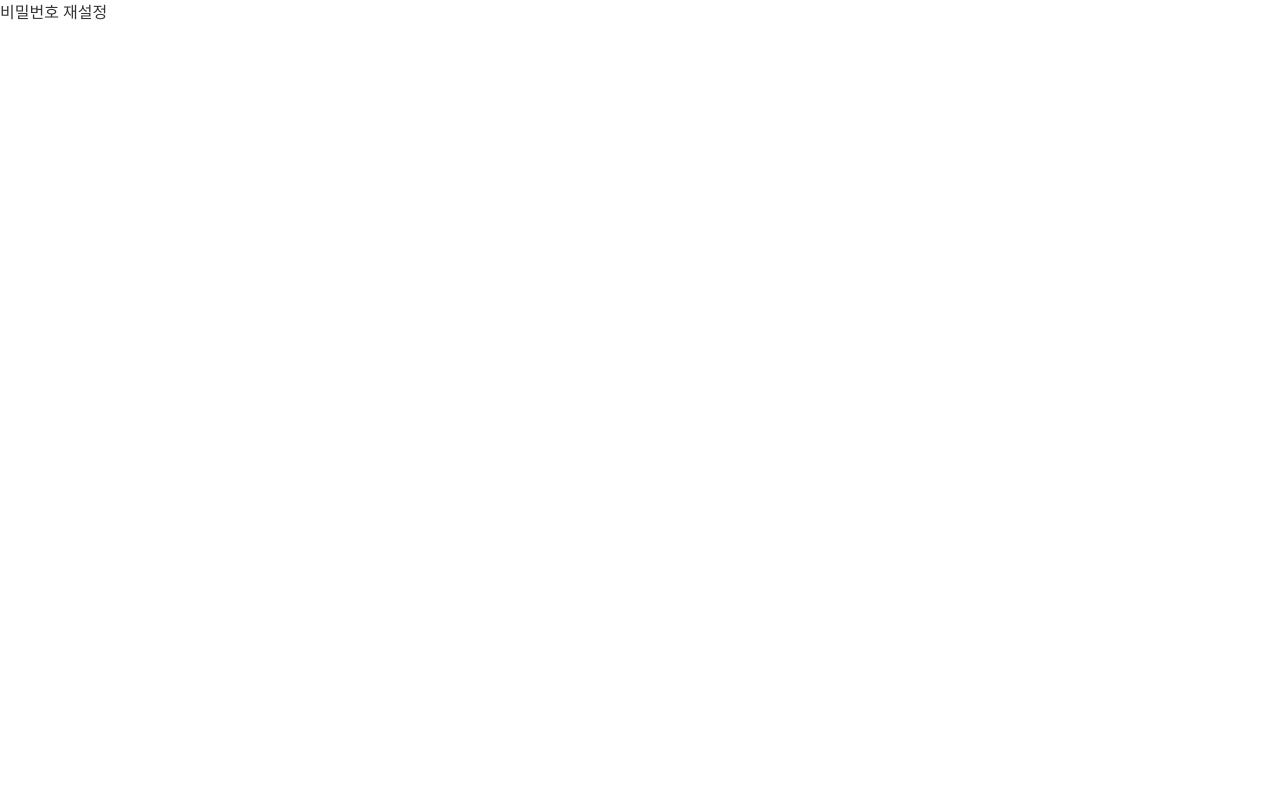
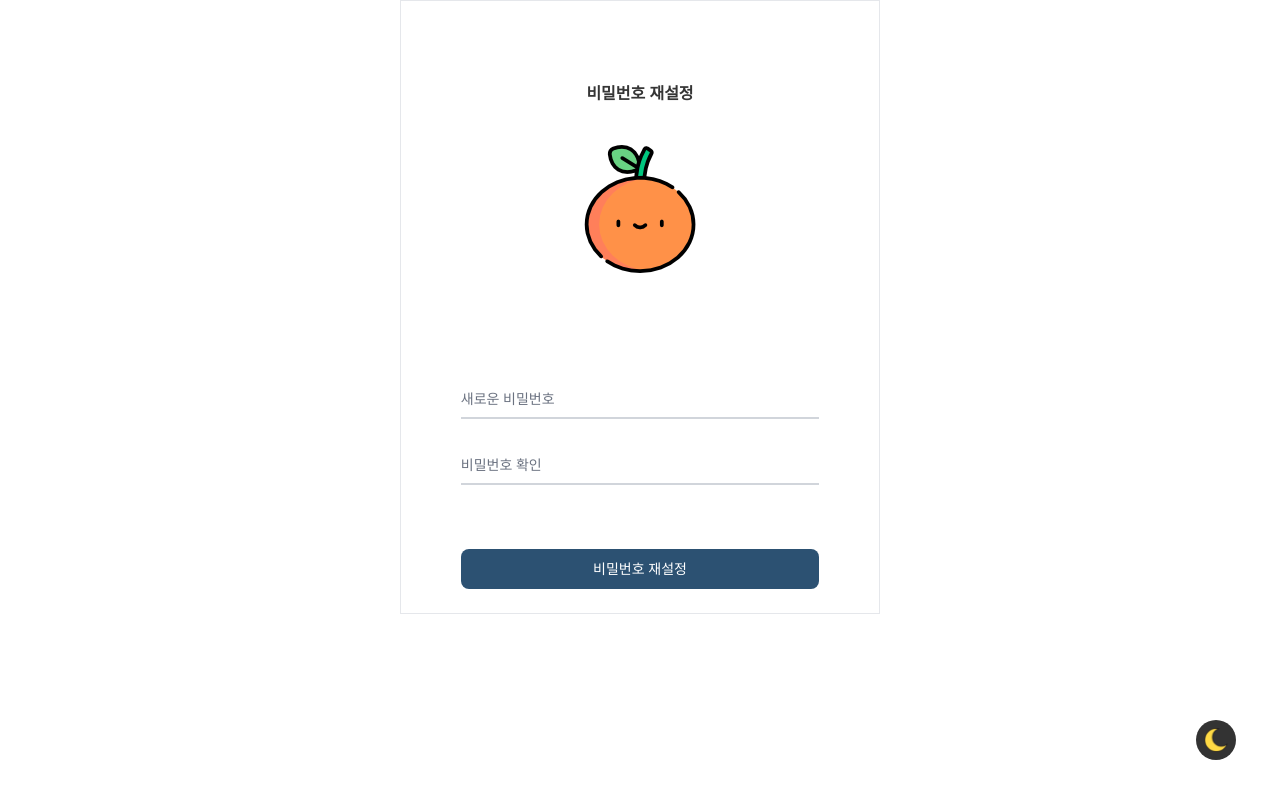
Before and after one commit to gorapaduckoo/recourta, a Vue app in the folder frontend/: page /pwreset in a window 1280 px wide. Built offline with nearby package versions, Linux system fonts and the light colour scheme.

Commit message:
Update PW Search/Reset

```diff
--- a/frontend/src/views/PWresetView.vue
+++ b/frontend/src/views/PWresetView.vue
@@ -1,13 +1,34 @@
 <template>
-  <h1>비밀번호 재설정</h1>
+  <DarkmodeButton />
+  <div class="pt-10 w-1/3 min-w-[480px] ml-auto mr-auto border">
+    <h1 class="my-10 text-center font-bold">비밀번호 재설정</h1>
+    <img class="ml-auto mr-auto" src="../assets/placeholder.png" alt="">
+    <form class="pt-10">
+      <div class="mt-16 relative z-0 mb-6 mr-auto ml-auto w-3/4 group">
+        <input type="email" name="floating_email" id="floating_email" class="block py-2.5 px-0 w-full text-sm bg-transparent border-0 border-b-2 border-gray-300 appearance-none dark:border-gray-600 dark:focus:border-[#6c9cc6] focus:outline-none focus:ring-0 focus:border-[#2c5172] peer" placeholder=" " required />
+        <label for="floating_email" class="peer-focus:font-medium absolute text-sm text-gray-500 dark:text-gray-400 duration-300 transform -translate-y-6 scale-75 top-3 -z-10 origin-[0] peer-focus:left-0 peer-focus:text-[#2c5172] dark:peer-focus:text-[#6c9cc6] peer-placeholder-shown:scale-100 peer-placeholder-shown:translate-y-0 peer-focus:scale-75 peer-focus:-translate-y-6">새로운 비밀번호</label>
+      </div>
+      <div class="mt-4 relative z-0 mb-6 mr-auto ml-auto w-3/4 group">
+        <input type="email" name="floating_email" id="floating_email" class="block py-2.5 px-0 w-full text-sm bg-transparent border-0 border-b-2 border-gray-300 appearance-none dark:border-gray-600 dark:focus:border-[#6c9cc6] focus:outline-none focus:ring-0 focus:border-[#2c5172] peer" placeholder=" " required />
+        <label for="floating_email" class="peer-focus:font-medium absolute text-sm text-gray-500 dark:text-gray-400 duration-300 transform -translate-y-6 scale-75 top-3 -z-10 origin-[0] peer-focus:left-0 peer-focus:text-[#2c5172] dark:peer-focus:text-[#6c9cc6] peer-placeholder-shown:scale-100 peer-placeholder-shown:translate-y-0 peer-focus:scale-75 peer-focus:-translate-y-6">비밀번호 확인</label>
+      </div>
+      <div class="mt-16 text-center w-3/4 mr-auto ml-auto mb-6">
+        <button type="submit" class="text-white font-bold bg-[#2c5172] focus:outline-none font-medium rounded-lg text-sm w-full px-5 py-2.5 text-center dark:bg-[#2c5172]">비밀번호 재설정</button>
+      </div>
+    </form>
+  </div>
 </template>
 
 <script>
+import DarkmodeButton from '@/components/DarkmodeButton'
+
 export default {
-  name: 'PWresetView',
+  name: 'loginView',
+  components: {
+    DarkmodeButton,
+  },
 }
 </script>
 
 <style>
-
 </style>
--- a/frontend/src/views/PWsearchView.vue
+++ b/frontend/src/views/PWsearchView.vue
@@ -1,13 +1,59 @@
 <template>
-  <h1>비밀번호 찾기</h1>
+  <DarkmodeButton />
+  <div class="pt-10 w-1/3 min-w-[480px] ml-auto mr-auto border">
+    <h1 class="my-10 text-center font-bold">비밀번호 찾기</h1>
+    <img class="ml-auto mr-auto" src="../assets/placeholder.png" alt="">
+    <form class="pt-10">
+      <div class="mt-16 relative z-0 mb-6 mr-auto ml-auto w-3/4 group">
+        <input type="email" name="floating_email" id="floating_email" class="block py-2.5 px-0 w-full text-sm bg-transparent border-0 border-b-2 border-gray-300 appearance-none dark:border-gray-600 dark:focus:border-[#6c9cc6] focus:outline-none focus:ring-0 focus:border-[#2c5172] peer" placeholder=" " required />
+        <label for="floating_email" class="peer-focus:font-medium absolute text-sm text-gray-500 dark:text-gray-400 duration-300 transform -translate-y-6 scale-75 top-3 -z-10 origin-[0] peer-focus:left-0 peer-focus:text-[#2c5172] dark:peer-focus:text-[#6c9cc6] peer-placeholder-shown:scale-100 peer-placeholder-shown:translate-y-0 peer-focus:scale-75 peer-focus:-translate-y-6">이메일</label>
+      </div>
+      <div class="mt-16 text-center w-3/4 mr-auto ml-auto mb-6">
+        <button data-modal-toggle="EmailModal" class="text-white font-bold bg-[#2c5172] focus:outline-none font-medium rounded-lg text-sm w-full px-5 py-2.5 text-center dark:bg-[#2c5172]">비밀번호 재설정 이메일 발송</button>
+      </div>
+
+    </form>
+  </div>
+    <!-- Main modal -->
+    <div id="EmailModal" tabindex="-1" aria-hidden="true" class="hidden overflow-y-auto overflow-x-hidden ml-auto mr-auto fixed z-50 w-1/2 md:inset-0 h-modal md:h-full">
+      <div class="relative p-4 w-full max-w-2xl h-full md:h-auto">
+        <!-- Modal content -->
+        <div class="relative bg-white rounded-lg shadow dark:bg-gray-700">
+          <!-- Modal header -->
+          <div class="flex justify-between items-start rounded-t dark:border-gray-600">
+            <button type="button" class="text-gray-400 bg-transparent hover:bg-gray-200 hover:text-gray-900 rounded-lg text-sm p-1.5 ml-auto inline-flex items-center dark:hover:bg-gray-600 dark:hover:text-white" data-modal-toggle="EmailModal">
+                <svg aria-hidden="true" class="w-5 h-5" fill="currentColor" viewBox="0 0 20 20" xmlns="http://www.w3.org/2000/svg"><path fill-rule="evenodd" d="M4.293 4.293a1 1 0 011.414 0L10 8.586l4.293-4.293a1 1 0 111.414 1.414L11.414 10l4.293 4.293a1 1 0 01-1.414 1.414L10 11.414l-4.293 4.293a1 1 0 01-1.414-1.414L8.586 10 4.293 5.707a1 1 0 010-1.414z" clip-rule="evenodd"></path></svg>
+                <span class="sr-only">Close modal</span>
+            </button>
+          </div>
+          <!-- Modal body -->
+          <div class="py-4 text-center">
+              <p class="text-base leading-relaxed text-gray-500 dark:text-gray-400">
+                비밀번호 재설정 메일을 보내시겠습니까?
+              </p>
+          </div>
+          <!-- Modal footer -->
+          <div class="flex items-center justify-center p-6 space-x-24 rounded-b border-t border-gray-200 dark:border-gray-600">
+              <button data-modal-toggle="EmailModal" type="button" class="text-white bg-[#2c5172] focus:ring-4 focus:outline-none focus:ring-blue-300 font-medium rounded-lg text-sm px-5 py-2.5 text-center dark:bg-[#2c5172] dark:hover:bg-blue-700 dark:focus:ring-blue-800">I accept</button>
+              <button data-modal-toggle="EmailModal" type="button" class="text-gray-500 bg-white hover:bg-gray-100 focus:ring-4 focus:outline-none focus:ring-blue-300 rounded-lg border border-gray-200 text-sm font-medium px-5 py-2.5 hover:text-gray-900 focus:z-10 dark:bg-gray-700 dark:text-gray-300 dark:border-gray-500 dark:hover:text-white dark:hover:bg-gray-600 dark:focus:ring-gray-600">Decline</button>
+          </div>
+        </div>
+      </div>
+    </div>
+
+  <router-link class="mx-3" to="/pwreset">비밀번호 재설정</router-link>
 </template>
 
 <script>
+import DarkmodeButton from '@/components/DarkmodeButton'
+
 export default {
-  name: 'PWsearchView',
+  name: 'loginView',
+  components: {
+    DarkmodeButton,
+  },
 }
 </script>
 
 <style>
-
 </style>
```
